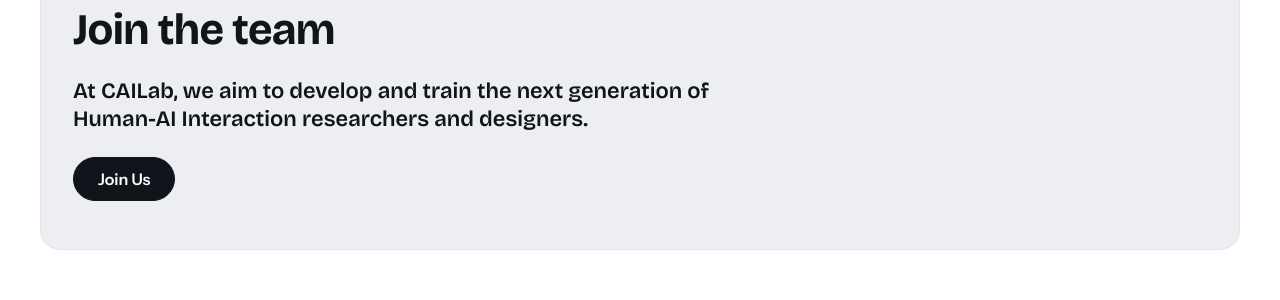
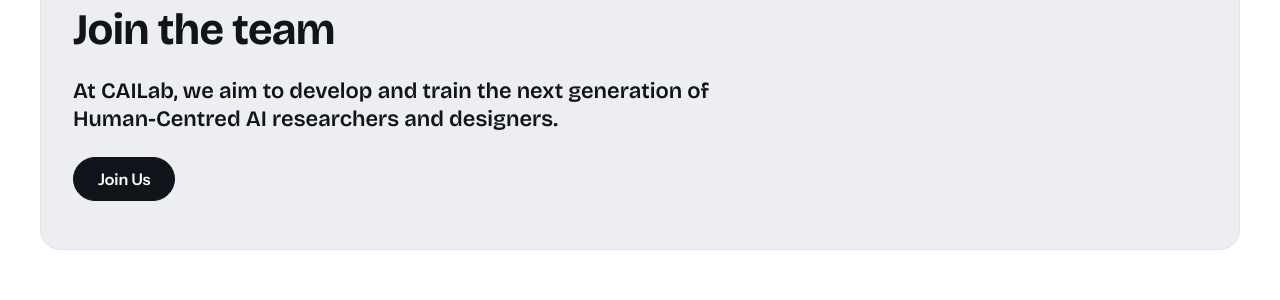
Before and after one commit to Context-Aware-Interaction-Lab/Context-Aware-Interaction-Lab.github.io, a Jekyll site: the page built from index.html, in a window 1280 px wide and 900 px high, scrolled down 2248 px. Shown: the part 381-681 px from the top of the window. Built offline with Jekyll 4.4.1, drawn with Linux system fonts in a browser that asks for light colours.

Commit message:
Say Human-Centred AI researchers in the join-the-team text
Co-Authored-By: Claude Sonnet 5.5 <noreply@anthropic.com>

```diff
--- a/_data/join.yml
+++ b/_data/join.yml
@@ -5,7 +5,7 @@ values:
   - "Research for Social Good"
   - "Collaborative Mentorship"
 intro: |-
-  At CAILab, we aim to develop and train the next generation of Human-AI Interaction researchers and designers. We are always on the look out for highly motivated and collaborative individuals who wish to work at the intersection of mobile and pervasive computing, context-aware computing, applied machine learning, and Human-Computer Interaction. Our research topics include:
+  At CAILab, we aim to develop and train the next generation of Human-Centred AI researchers and designers. We are always on the look out for highly motivated and collaborative individuals who wish to work at the intersection of mobile and pervasive computing, context-aware computing, applied machine learning, and Human-Computer Interaction. Our research topics include:
 
   - Understanding and supporting mental health using AI
   - Social interaction sensing for child developmental support
--- a/_data/lab.yml
+++ b/_data/lab.yml
@@ -9,7 +9,7 @@ mission: >-
   contexts in wellness, healthcare, and human performance to empower users
   using AI.
 recruitment: We're always on the lookout for motivated and talented PhD candidates!
-join_lead: At CAILab, we aim to develop and train the next generation of Human-AI Interaction researchers and designers.
+join_lead: At CAILab, we aim to develop and train the next generation of Human-Centred AI researchers and designers.
 foci:
   - Context Sensing towards Mental Health Support
   - Physical Social Interaction Sensing for Child Developmental Support
```
